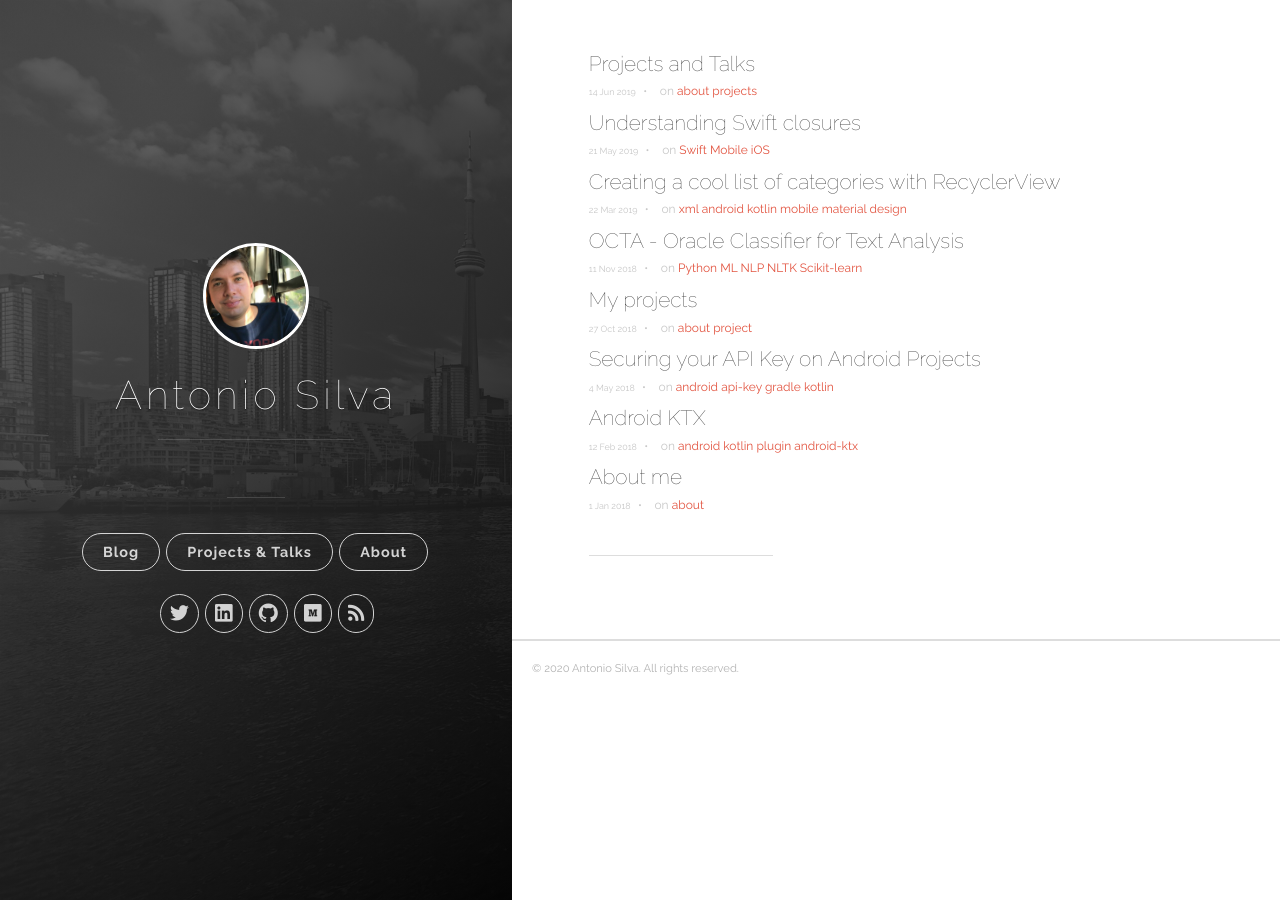
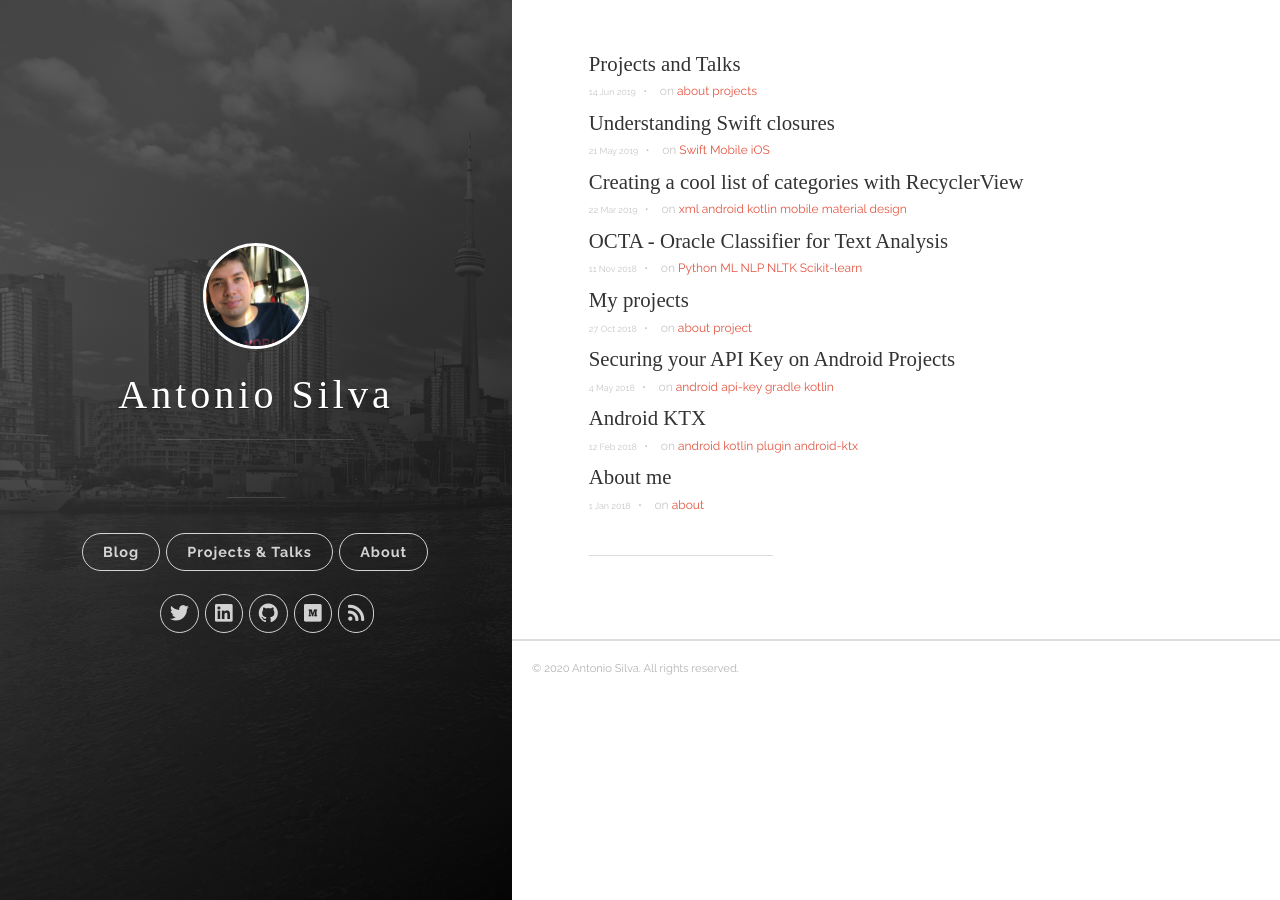
Before and after one commit to antoniosj/antoniosj.github.io, a Jekyll site: the page built from index.html, in a window 1280 px wide. Built offline with Jekyll 4.4.1, drawn with Linux system fonts in a browser that asks for light colours; the list of posts is cut into pages by our own code.

Commit message:
Update uno.scss

```diff
--- a/_sass/uno.scss
+++ b/_sass/uno.scss
@@ -953,7 +953,7 @@
 h5 {
 	margin-top: .8em;
 	margin-bottom: .4em;
-	font-family: "Raleway", serif;
+	font-family: "Droid-Sans-Mono";
 	font-weight: lighter;
 	color: #333333;
 	-webkit-font-smoothing: antialiased; }
```
